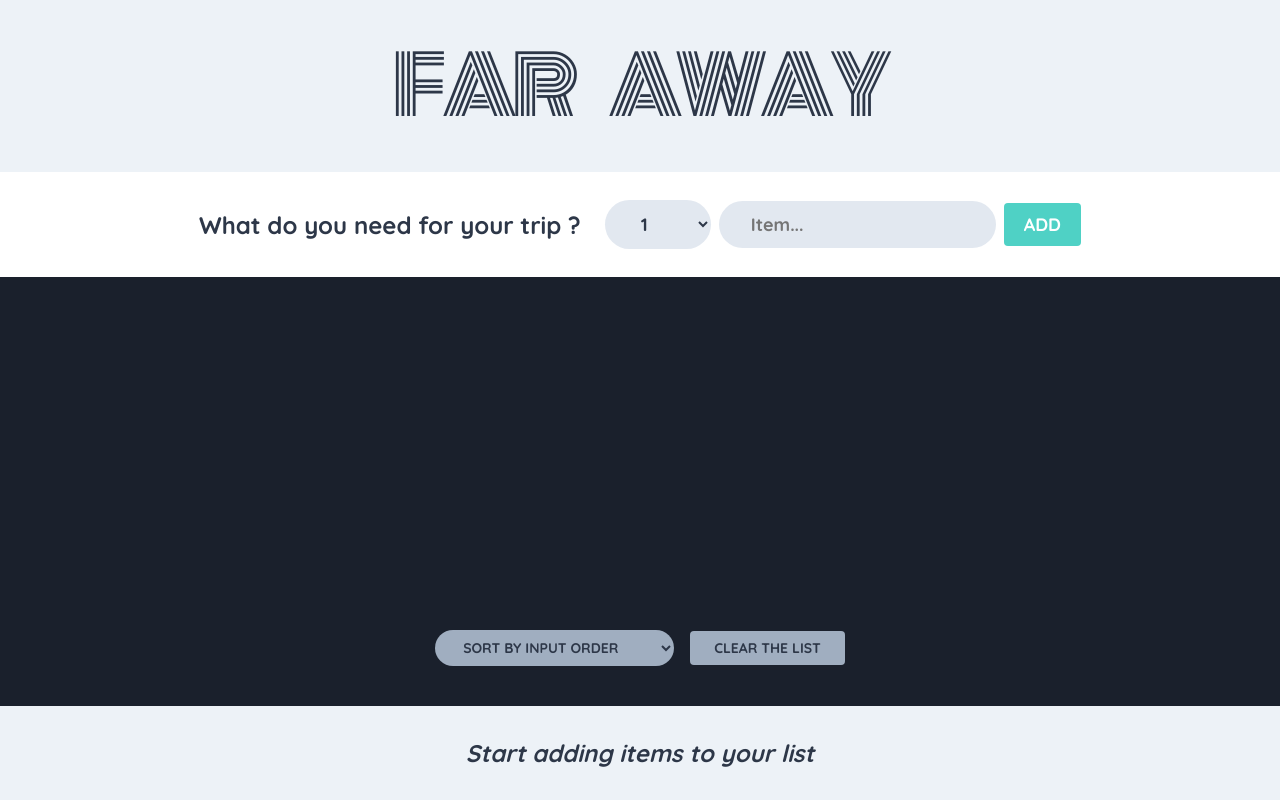
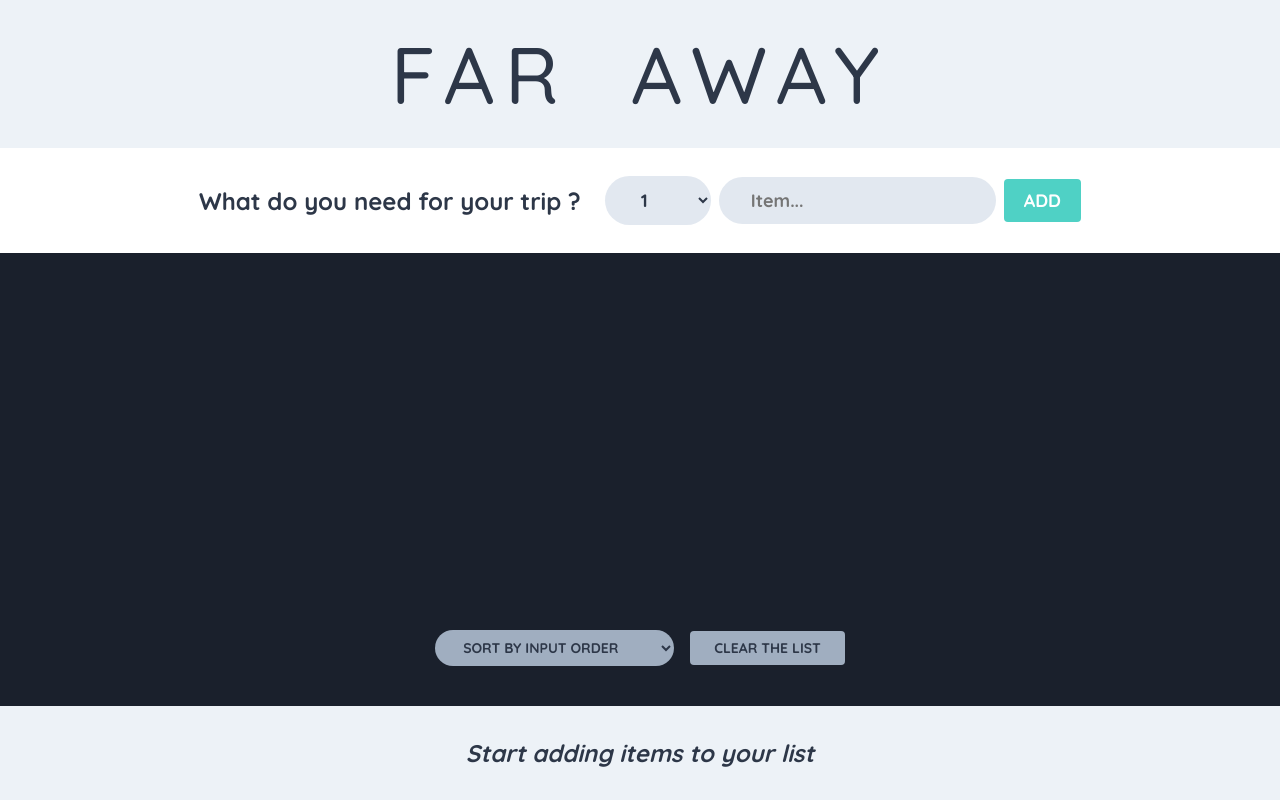
Before and after one commit to AdriannaLen/far-away, a React (Create React App) app: page / in a window 1280 px wide. Built offline with nearby package versions, Linux system fonts and the light colour scheme.

Commit message:
changed font for h1

```diff
--- a/src/index.css
+++ b/src/index.css
@@ -27,12 +27,12 @@ body {
 h1 {
   text-align: center;
   background-color: #edf2f7;
-  font-family: "Monoton", sans-serif;
+  font-family: "Quicksand", sans-serif;
   font-size: 8rem;
   text-transform: uppercase;
   font-weight: 400;
   word-spacing: 30px;
-  letter-spacing: -5px;
+  letter-spacing: 10px;
   padding: 2.4rem 0;
   color: #2d3748;
 }
```
